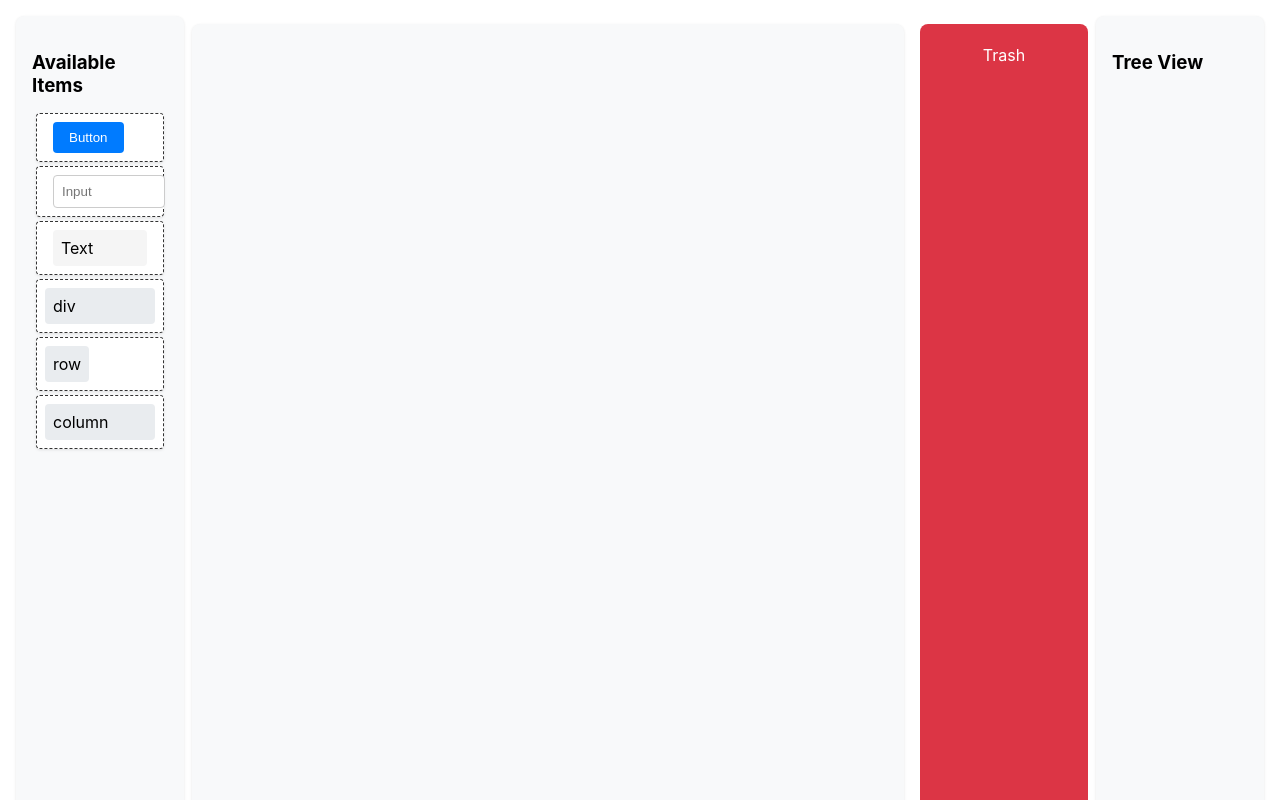
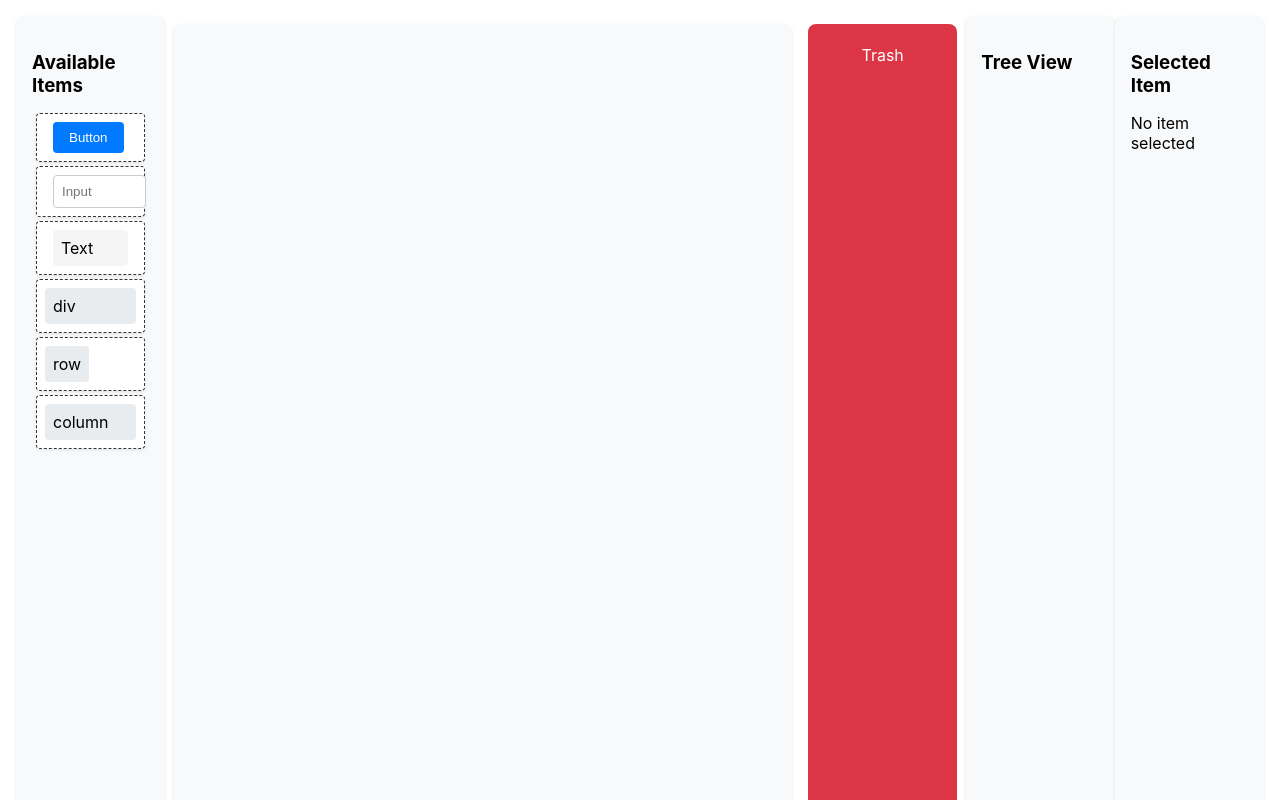
Before and after one commit to cemesg/dragndrop, a React (Create React App) app: page / in a window 1280 px wide. Shown: the top 800 px of the page. Built offline with nearby package versions, Linux system fonts and the light colour scheme.

Commit message:
selected item display

```diff
--- a/src/components/DragAndDropDemo.tsx
+++ b/src/components/DragAndDropDemo.tsx
@@ -3,8 +3,6 @@ import { DndProvider, useDrag, useDrop, DropTargetMonitor } from 'react-dnd';
 import { HTML5Backend } from 'react-dnd-html5-backend';
 import { v4 as uuidv4 } from 'uuid';
 
-
-// Define a set of draggable components
 const components = {
   Button: () => <button style={{ padding: '8px 16px', borderRadius: '4px', border: 'none', backgroundColor: '#007BFF', color: 'white', cursor: 'pointer' }}>Button</button>,
   Input: () => <input placeholder="Input" style={{ padding: '8px', borderRadius: '4px', border: '1px solid #ccc', width: '100%' }} />,
@@ -67,7 +65,7 @@ interface DraggedItem extends ItemType {
 }
 
 // Example usage in DragAndDropDemo
-const DraggableItem: React.FC<{ item: ItemType; parentId: string | null; moveItem: (draggedItem: DraggedItem, newParentId: string | null) => void }> = ({ item, parentId, moveItem }) => {
+const DraggableItem: React.FC<{ item: ItemType; parentId: string | null; moveItem: (draggedItem: DraggedItem, newParentId: string | null) => void; onClick: (item: ItemType) => void }> = ({ item, parentId, moveItem, onClick }) => {
   const ref = useRef<HTMLDivElement>(null);
 
   const [, drop] = useDrop({
@@ -101,10 +99,6 @@ const DraggableItem: React.FC<{ item: ItemType; parentId: string | null; moveIte
 
   const ClickableComponent = ClickableComponents[item.type];
 
-  const handleClick = () => {
-    alert(`Clicked on: ${item.type}, ID: ${item.id}`);
-  };
-
   return (
     <div
       ref={ref}
@@ -122,17 +116,18 @@ const DraggableItem: React.FC<{ item: ItemType; parentId: string | null; moveIte
         display: canHaveChildren[item.type] ? 'flex' : 'block',
         flexDirection: canHaveChildren[item.type] && item.type === 'Row' ? 'row' : 'column',
       }}
+      onClick={() => onClick(item)}
     >
-      <ClickableComponent onClick={handleClick}>
+      <ClickableComponent>
         {item?.children?.map((child) => (
-          <DraggableItem key={child.id} item={child} parentId={item.id} moveItem={moveItem} />
+          <DraggableItem key={child.id} item={child} parentId={item.id} moveItem={moveItem} onClick={onClick} />
         ))}
       </ClickableComponent>
     </div>
   );
 };
 
-const Container: React.FC<{ items: ItemType[]; moveItem: (draggedItem: DraggedItem, newParentId: string | null) => void; onDrop: (item: DraggedItem) => void }> = ({ items, moveItem, onDrop }) => {
+const Container: React.FC<{ items: ItemType[]; moveItem: (draggedItem: DraggedItem, newParentId: string | null) => void; onDrop: (item: DraggedItem) => void; onClick: (item: ItemType) => void }> = ({ items, moveItem, onDrop, onClick }) => {
   const [, drop] = useDrop({
     accept: 'ITEM',
     drop: (item: DraggedItem, monitor) => {
@@ -156,7 +151,7 @@ const Container: React.FC<{ items: ItemType[]; moveItem: (draggedItem: DraggedIt
       }}
     >
       {items.map((item) => (
-        <DraggableItem key={item.id} item={item} parentId={null} moveItem={moveItem} />
+        <DraggableItem key={item.id} item={item} parentId={null} moveItem={moveItem} onClick={onClick} />
       ))}
     </div>
   );
@@ -251,6 +246,7 @@ const DragAndDropDemo: React.FC = () => {
 
   const [availableItems, setAvailableItems] = useState<ItemType[]>(initialItems);
   const [containerItems, setContainerItems] = useState<ItemType[]>([]);
+  const [selectedItem, setSelectedItem] = useState<ItemType | null>(null);
 
   const moveItem = useCallback((draggedItem: DraggedItem, newParentId: string | null) => {
     setContainerItems(prevItems => {
@@ -279,6 +275,13 @@ const DragAndDropDemo: React.FC = () => {
       return addItem(removedItems, { ...draggedItem, children: draggedItem.children || [] }, newParentId);
     });
   }, []);
+
+  useEffect(() => {
+    if (selectedItem) {
+      const updatedSelectedItem = containerItems.find(item => item.id === selectedItem.id) || null;
+      setSelectedItem(updatedSelectedItem);
+    }
+  }, [containerItems, selectedItem]);
 
   const handleDrop = useCallback((droppedItem: DraggedItem) => {
     setContainerItems(prevItems => {
@@ -309,6 +312,10 @@ const DragAndDropDemo: React.FC = () => {
     alert(html);
   };
 
+  const handleItemClick = (item: ItemType) => {
+    setSelectedItem(selectedItem?.id === item.id ? null : item);
+  };
+
   useEffect(() => {
     setAvailableItems([
       { id: uuidv4(), type: 'Button', children: [] },
@@ -326,14 +333,31 @@ const DragAndDropDemo: React.FC = () => {
         <div style={{ width: '200px', padding: '16px', backgroundColor: '#f8f9fa', borderRadius: '8px', boxShadow: '0 1px 3px rgba(0, 0, 0, 0.1)' }}>
           <h3 style={{ marginBottom: '16px' }}>Available Items</h3>
           {availableItems.map((item) => (
-            <DraggableItem key={item.id} item={item} parentId={null} moveItem={() => {}} />
+            <DraggableItem key={item.id} item={item} parentId={null} moveItem={() => {}} onClick={handleItemClick} />
           ))}
         </div>
-        <Container items={containerItems} moveItem={moveItem} onDrop={handleDrop} />
+        <Container items={containerItems} moveItem={moveItem} onDrop={handleDrop} onClick={handleItemClick} />
         <TrashBin onDrop={handleTrashDrop} />
         <div style={{ width: '200px', padding: '16px', backgroundColor: '#f8f9fa', borderRadius: '8px', boxShadow: '0 1px 3px rgba(0, 0, 0, 0.1)' }}>
           <h3 style={{ marginBottom: '16px' }}>Tree View</h3>
           <TreeView items={containerItems} />
+        </div>
+        <div style={{ width: '200px', padding: '16px', backgroundColor: '#f8f9fa', borderRadius: '8px', boxShadow: '0 1px 3px rgba(0, 0, 0, 0.1)' }}>
+          <h3 style={{ marginBottom: '16px' }}>Selected Item</h3>
+          {selectedItem ? (
+            <div>
+              <p><strong>Type:</strong> {selectedItem.type}</p>
+              <p><strong>ID:</strong> {selectedItem.id}</p>
+              {selectedItem.children && (
+                <div>
+                  <strong>Children:</strong>
+                  <TreeView items={selectedItem.children} />
+                </div>
+              )}
+            </div>
+          ) : (
+            <p>No item selected</p>
+          )}
         </div>
       </div>
       <button onClick={handlePrintHtml} style={{ marginTop: '16px', padding: '8px 16px', borderRadius: '4px', border: 'none', backgroundColor: '#007BFF', color: 'white', cursor: 'pointer' }}>
```
